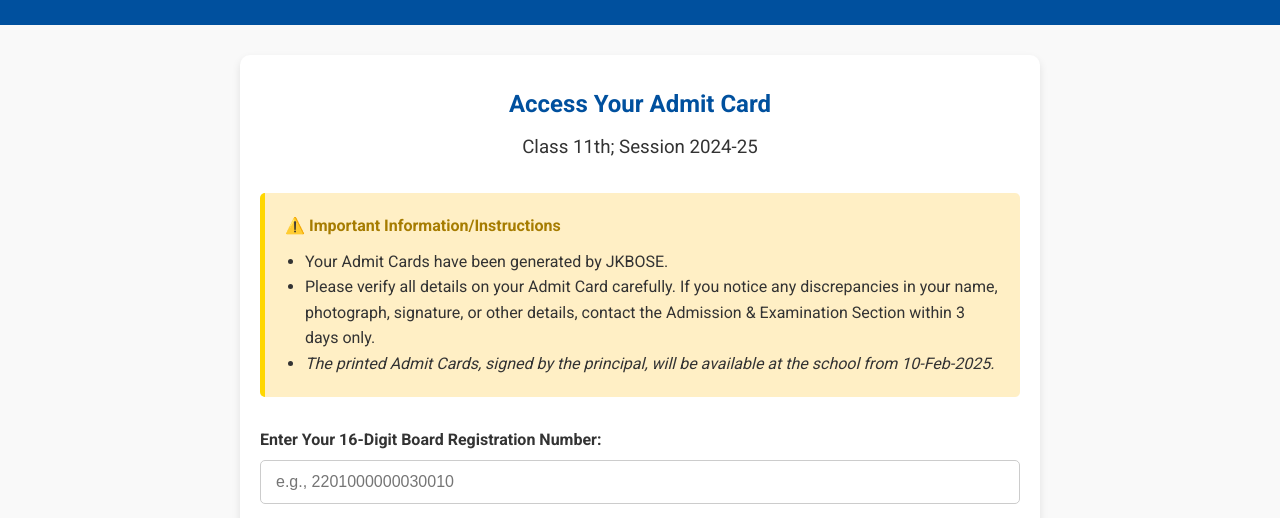
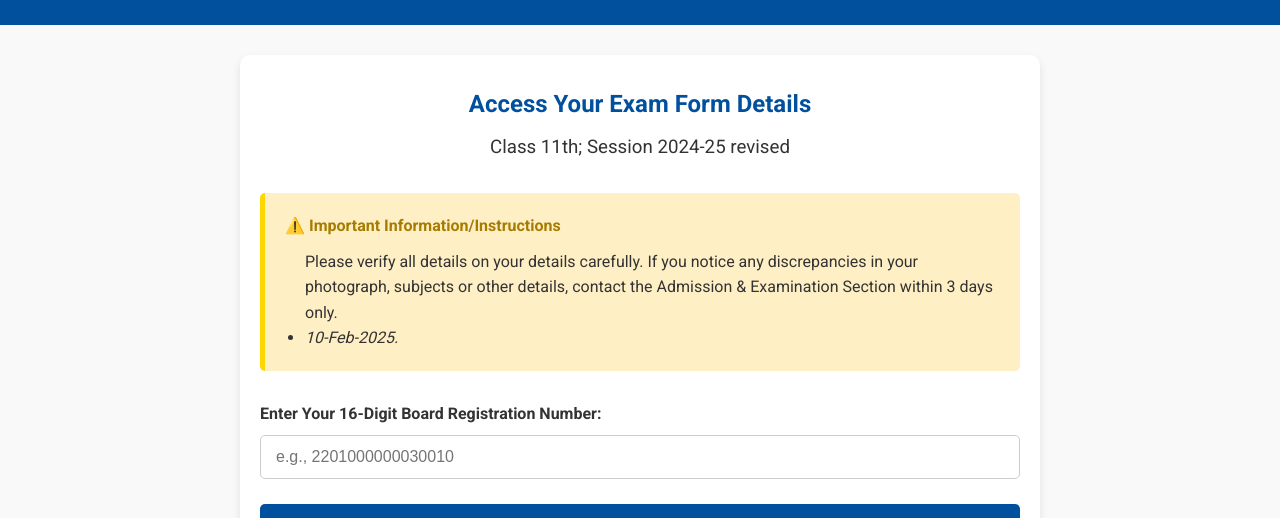
Before and after one commit to ShGulfam/hss.shangus_exam_2024-25, a plain HTML site: page index.html in a window 1280 px wide. Shown: the part 269-787 px from the top of the page. Drawn offline with Linux system fonts and the light colour scheme.

Commit message:
Update index.html

```diff
--- a/index.html
+++ b/index.html
@@ -392,18 +392,17 @@
         <h1>Admission & Examination Section</h1>
     </header>
     <main>
-        <h2>Access Your Admit Card</h2>
-        <h3>Class 11th; Session 2024-25</h3>
+        <h2>Access Your Exam Form Details</h2>
+        <h3>Class 11th; Session 2024-25 revised</h3>
 
         <!-- Important Notice -->
         <div class="important-notice">
             <!-- <img src="https://img.icons8.com/emoji/48/000000/high-importance-emoji.png" alt="Important Icon"> -->
             <div>
                 <strong>⚠️ Important Information/Instructions</strong>
-                <ul>
-                    <li>Your Admit Cards have been generated by JKBOSE.</li>
-                    <li>Please verify all details on your Admit Card carefully. If you notice any discrepancies in your name, photograph, signature, or other details, contact the Admission & Examination Section within 3 days only.</li>
-                    <em><li>The printed Admit Cards, signed by the principal, will be available at the school from 10-Feb-2025.</li></em>
+                <ul
+                    <li>Please verify all details on your details carefully. If you notice any discrepancies in your photograph, subjects or other details, contact the Admission & Examination Section within 3 days only.</li>
+                    <em><li>10-Feb-2025.</li></em>
                 </ul>
             </div>
         </div>
```
